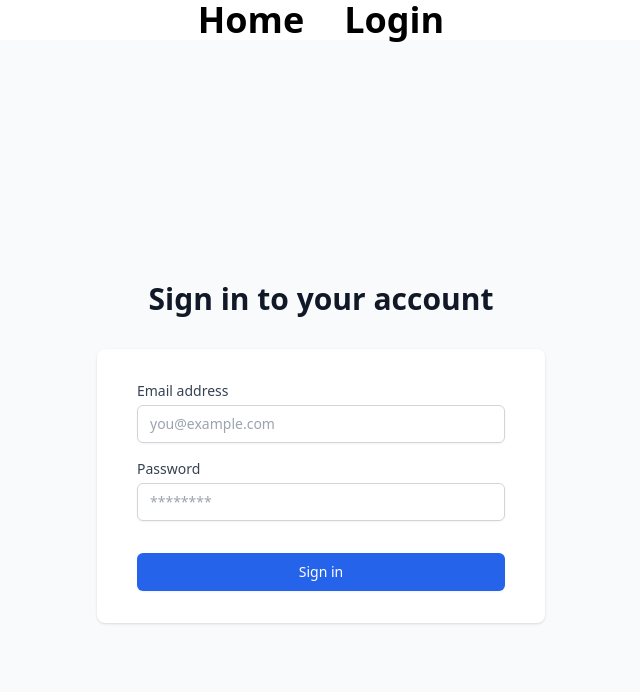
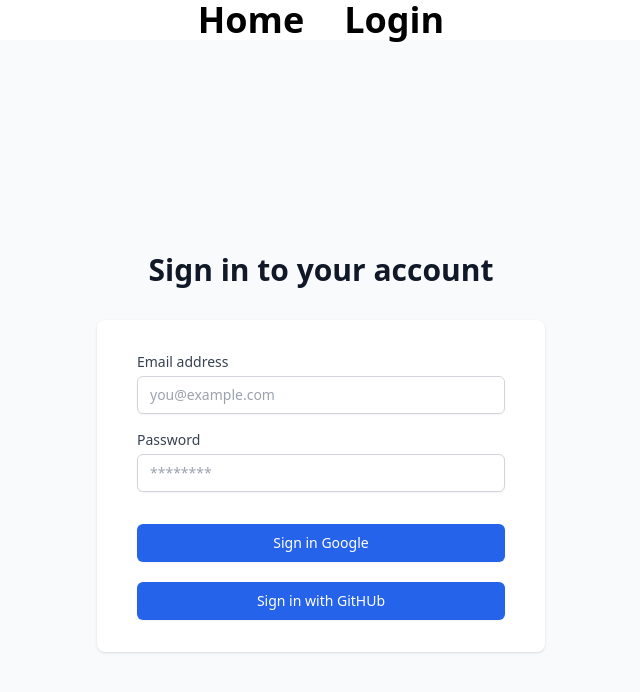
Before and after one commit to Ujjal-ENG/AllSimpleReactProjects, a React (Vite) app in the folder react-with-firebase/: page /login in a window 1280 px wide. Shown: the top 692 px of the page, without its empty margins (319-959 px from the left). Built offline with nearby package versions, Linux system fonts and the light colour scheme; no server answers.

Commit message:
make the github for testing purpose

```diff
--- a/react-with-firebase/src/components/pages/Login.jsx
+++ b/react-with-firebase/src/components/pages/Login.jsx
@@ -1,3 +1,4 @@
+/* eslint-disable object-curly-newline */
 /* eslint-disable react/button-has-type */
 /* eslint-disable react/jsx-one-expression-per-line */
 /* eslint-disable indent */
@@ -7,7 +8,7 @@
 /* eslint-disable react/jsx-indent-props */
 /* eslint-disable react/jsx-indent */
 import { Transition } from '@headlessui/react';
-import { GoogleAuthProvider, getAuth, signInWithPopup, signOut } from 'firebase/auth';
+import { GithubAuthProvider, GoogleAuthProvider, getAuth, signInWithPopup, signOut } from 'firebase/auth';
 import { useState } from 'react';
 import { useNavigate } from 'react-router-dom';
 import app from '../firebase/firebase.init';
@@ -34,12 +35,7 @@
             })
             .catch((error) => {
                 // Handle Errors here.
-                const errorCode = error.code;
-                const errorMessage = error.message;
-                // The email of the user's account used.
-                const { email } = error.customData;
-                // The AuthCredential type that was used.
-                const credential = GoogleAuthProvider.credentialFromError(error);
+                console.log(error);
                 // ...
             });
     };
@@ -55,6 +51,28 @@
             .catch((error) => {
                 // An error happened.
                 console.log(error);
+            });
+    };
+
+    const gitHubAuth = new GithubAuthProvider();
+    const handleGithubSignIN = () => {
+        setIsLoading(true);
+        signInWithPopup(auth, gitHubAuth)
+            .then((result) => {
+                // This gives you a GitHub Access Token. You can use it to access the GitHub API.
+
+                // The signed-in user info.
+                const { user } = result;
+                // IdP data available using getAdditionalUserInfo(result)
+                console.log(user);
+                setIdLoggedIn(false);
+                setIsLoading(false);
+            })
+
+            .catch((error) => {
+                // Handle Errors here.
+                console.log(error);
+                // ...
             });
     };
 
@@ -141,7 +159,29 @@
                                             Loading
                                         </div>
                                     ) : (
-                                        'Sign in'
+                                        'Sign in Google'
+                                    )}
+                                </button>
+                                <button
+                                    onClick={handleGithubSignIN}
+                                    type="button"
+                                    className="w-full flex justify-center py-2 mt-5 px-4 border border-transparent rounded-md shadow-sm text-sm font-medium text-white bg-blue-600 hover:bg-blue-700 focus:outline-none focus:ring-2 focus:ring-offset-2 focus:ring-blue-500"
+                                    disabled={isLoading}>
+                                    {isLoading ? (
+                                        <div className="flex items-center justify-center">
+                                            <svg className="animate-spin -ml-1 mr-3 h-5 w-5 text-white" xmlns="http://             " viewBox="0 0 24 24">
+                                                <circle className="opacity-25" cx="12" cy="12" r="10" stroke="currentColor" strokeWidth="4" />
+
+                                                <path
+                                                    className="opacity-75"
+                                                    fill="currentColor"
+                                                    d="M4 12a8 8 0 018-8V0C5.373 0 0 5.373 0 12h4zm2 5.291A7.962 7.962 0 014 12H0c0 3.042 1.135 5.824 3 7.938l3-2.647zM12 20a8 8 0 01-8-8H0c0 6.627 5.373 12 12 12v-4zm2-9.709c1.865 2.115 3 4.897 3 7.938h4c0-4.418-1.794-8.418-4.693-11.309l-2.307 2.371z"
+                                                />
+                                            </svg>
+                                            Loading
+                                        </div>
+                                    ) : (
+                                        'Sign in with GitHUb'
                                     )}
                                 </button>
                             </div>
```
